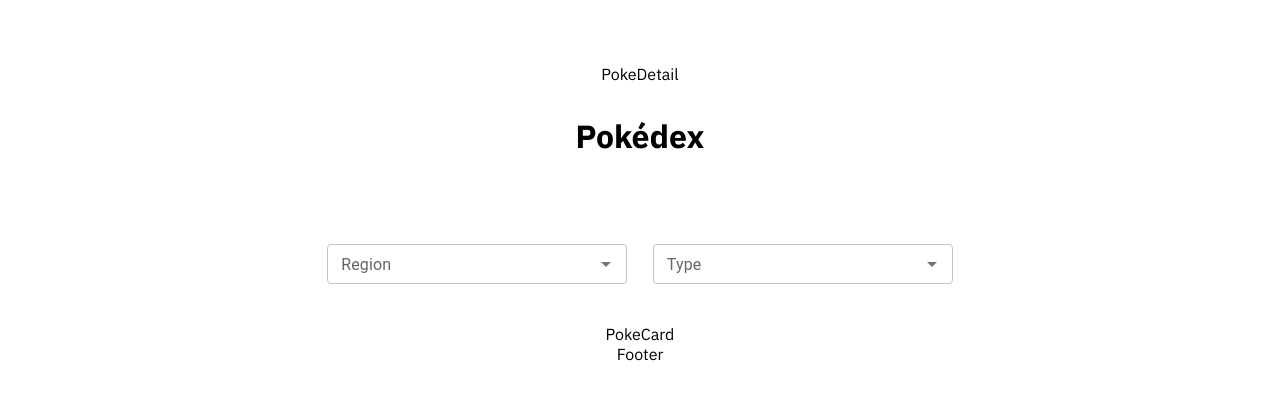
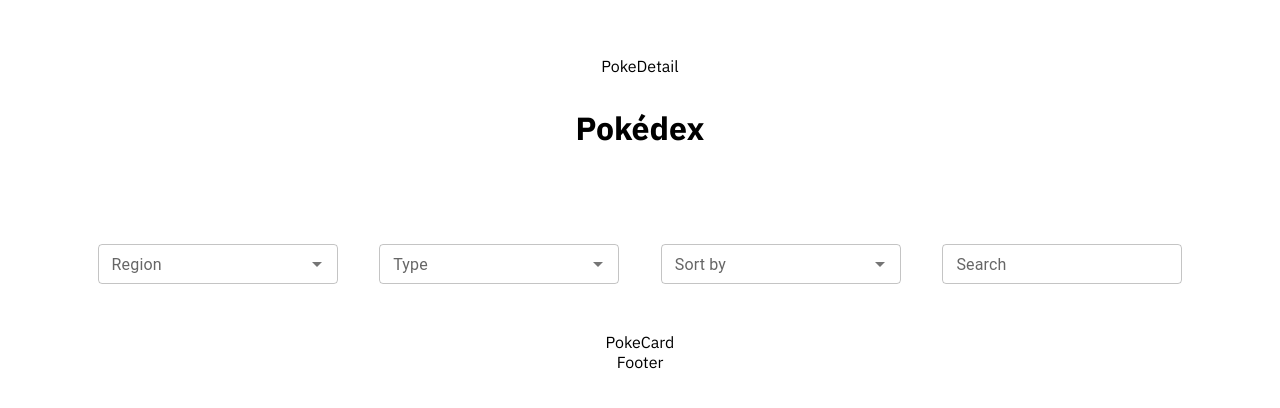
Before and after one commit to achdiathadit/pokedex-react-app, a React (Create React App) app: page / in a window 1280 px wide. Shown: the part 186-594 px from the top of the page. Built offline with nearby package versions, Linux system fonts and the light colour scheme.

Commit message:
Add filter and handler

```diff
--- a/src/App.js
+++ b/src/App.js
@@ -234,9 +234,33 @@
 			: this.setState({ noDataFound: false });
 	};
 
+	handleChangeSort = (event) => {
+		const { filterPokemons, allPokemons, isFilter } = this.state;
+		let sortArr;
+
+		isFilter ? (sortArr = filterPokemons) : (sortArr = allPokemons);
+
+		if (event.target.value === 'ID') {
+			sortArr.sort((a, b) => (a.id > b.id ? 1 : b.id > a.id ? -1 : 0));
+		} else {
+			sortArr.sort((a, b) => (a.name > b.name ? 1 : b.name > a.name ? -1 : 0));
+		}
+
+		isFilter
+			? this.setState({
+					filterPokemons: sortArr,
+					sortType: event.target.value,
+			  })
+			: this.setState({
+					allPokemons: sortArr,
+					sortType: event.target.value,
+			  });
+	};
+
 	render() {
 		console.log('state: ', this.state);
-		const { regionValue, regions, typeValue, types } = this.state;
+		const { regionValue, regions, typeValue, types, sortBy, sortType } =
+			this.state;
 		return (
 			<div className='app-container'>
 				<PokeDetail />
@@ -248,6 +272,9 @@
 					typeValue={typeValue}
 					typeSelect={this.handleChangeType}
 					types={types}
+					sortBy={sortBy}
+					sortType={sortType}
+					sortSelect={this.handleChangeSort}
 				/>
 				<PokeCard />
 				<Footer />
--- a/src/components/FilterBar.js
+++ b/src/components/FilterBar.js
@@ -2,19 +2,35 @@
 import React, { Component } from 'react';
 import Box from '@mui/material/Box';
 import TextField from '@mui/material/TextField';
+import MenuItem from '@mui/material/MenuItem';
 import Autocomplete from '@mui/material/Autocomplete';
 import '../styles/FilterBar.css';
 
 export class FilterBar extends Component {
 	render() {
-		const { regionValue, regionSelect, regions, typeValue, typeSelect, types } =
-			this.props;
+		const {
+			regionValue,
+			regionSelect,
+			regions,
+			typeValue,
+			typeSelect,
+			types,
+			sortBy,
+			sortType,
+			sortSelect,
+		} = this.props;
 		return (
-			<div className='filter-container noselect'>
-				<div className='filter-items'>
+			<Box
+				component='form'
+				sx={{
+					'& .MuiTextField-root': { m: 1, width: '25ch' },
+				}}
+				noValidate
+				autoComplete='off'
+			>
+				<div className='filter-container'>
 					<Autocomplete
 						id='region-select'
-						sx={{ width: 300 }}
 						size='small'
 						options={regions}
 						value={regionValue}
@@ -36,11 +52,8 @@
 							/>
 						)}
 					/>
-				</div>
-				<div className='filter-items'>
 					<Autocomplete
 						id='type-select'
-						sx={{ width: 300 }}
 						size='small'
 						options={types}
 						value={typeValue}
@@ -61,8 +74,36 @@
 							/>
 						)}
 					/>
+					<Autocomplete
+						id='sort-by'
+						size='small'
+						options={sortBy}
+						value={sortType}
+						onChange={sortSelect}
+						getOptionLabel={(sortBy) => sortBy}
+						renderOption={(props, sortBy) => (
+							<Box component='li' {...props}>
+								{sortBy}
+							</Box>
+						)}
+						renderInput={(params) => (
+							<TextField
+								{...params}
+								label='Sort by'
+								inputProps={{
+									...params.inputProps,
+								}}
+							/>
+						)}
+					/>
+					<TextField
+						id='search-name'
+						size='small'
+						label='Search'
+						variant='outlined'
+					/>
 				</div>
-			</div>
+			</Box>
 		);
 	}
 }
```
